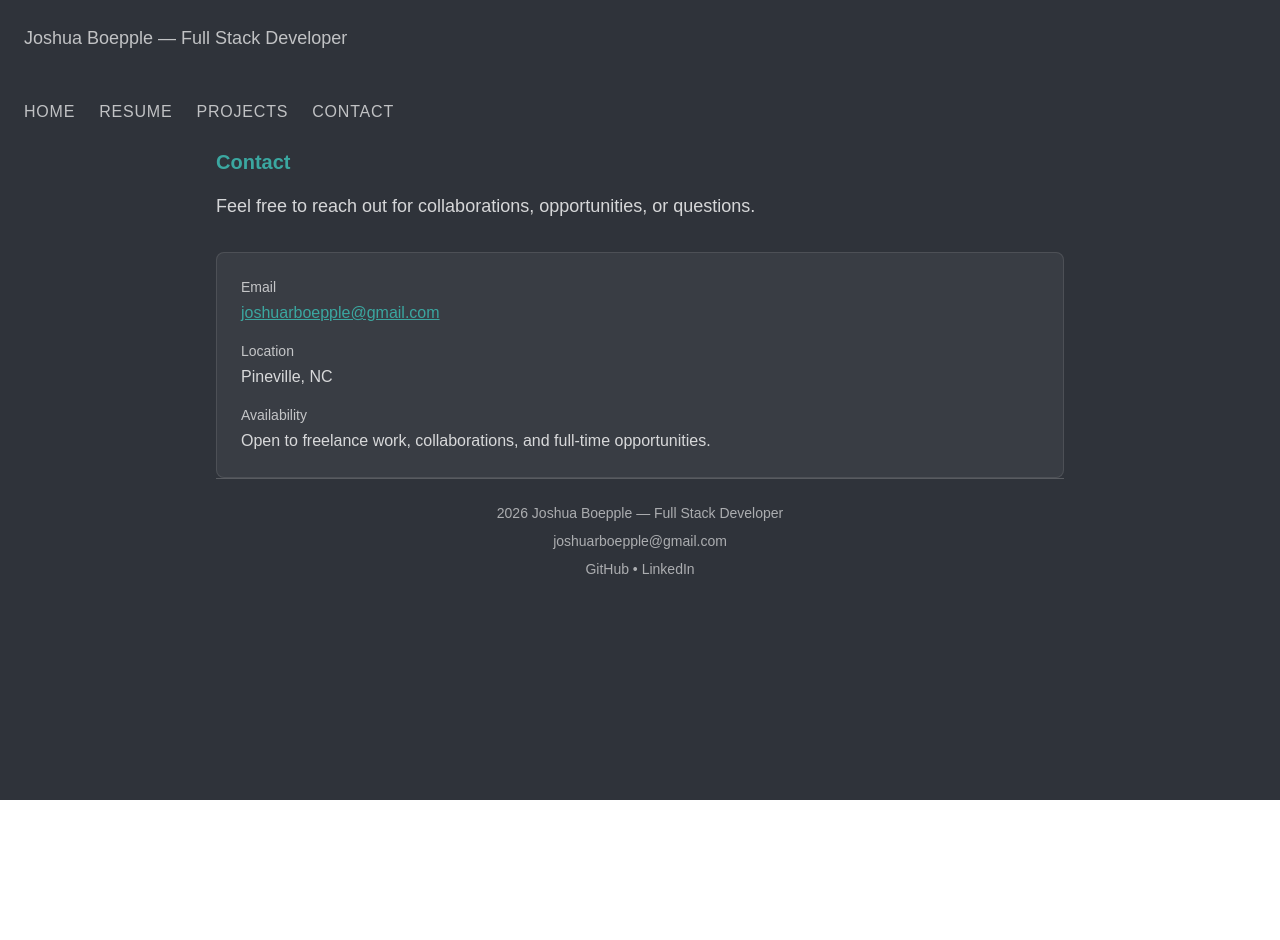
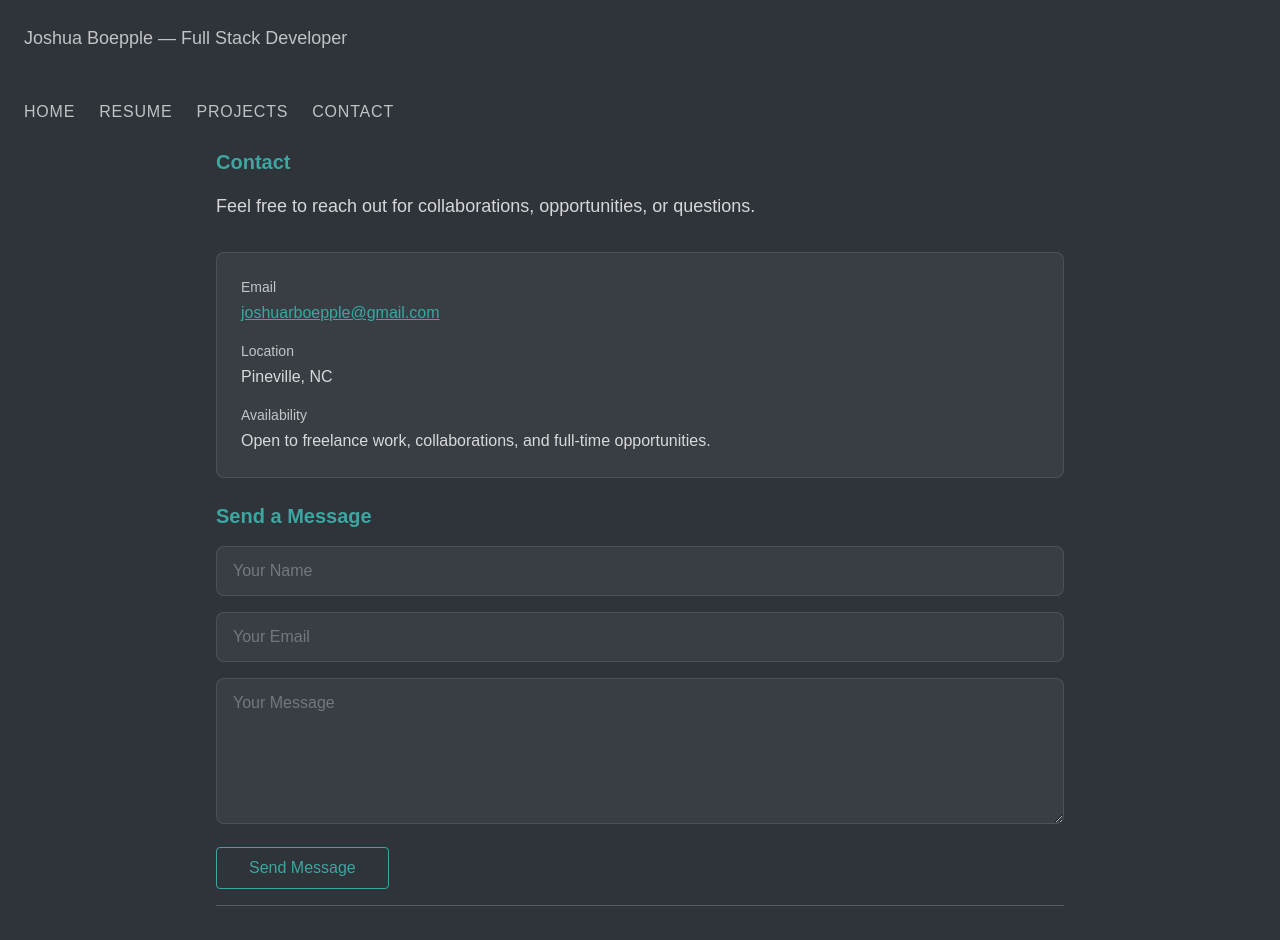
Before and after one commit to jboe26/portfolio_2026, a Next.js app: page /contact in a window 1280 px wide. Shown: the top 940 px of the page. Before the commit the page ends 800 px from the top, so only its background shows below. Built offline with nearby package versions, Linux system fonts and the light colour scheme.

Commit message:
add working contact form with nodemailer

```diff
--- /dev/null
+++ b/app/api/contact/route.ts
@@ -0,0 +1,28 @@
+import { NextResponse } from "next/server";
+import nodemailer from "nodemailer";
+
+export async function POST(request: Request) {
+  try {
+    const body = await request.json();
+    const { name, email, message } = body;
+
+    const transporter = nodemailer.createTransport({
+      service: "gmail",
+      auth: {
+        user: process.env.EMAIL_USER,
+        pass: process.env.EMAIL_PASS,
+      },
+    });
+
+    await transporter.sendMail({
+      from: email,
+      to: process.env.EMAIL_USER,
+      subject: `New contact form submission from  ${name}`,
+      text: message,
+    });
+
+    return NextResponse.json({ success: true });
+  } catch (error) {
+    return NextResponse.json({ success: false, error }, { status: 500 });
+  }
+}
--- a/app/contact/page.tsx
+++ b/app/contact/page.tsx
@@ -1,4 +1,32 @@
+"use client";
+import { useState } from "react";
+
 export default function ContactPage() {
+  const [name, setName] = useState("");
+  const [email, setEmail] = useState("");
+  const [message, setMessage] = useState("");
+  const [status, setStatus] = useState("");
+
+  const handleSubmit = async (e: React.FormEvent) => {
+    e.preventDefault();
+    setStatus("Sending...");
+
+    const res = await fetch("/api/contact", {
+      method: "POST",
+      headers: {
+        "Content-Type": "application/json",
+      },
+      body: JSON.stringify({ name, email, message }),
+    });
+
+    const data = await res.json();
+    if (data.success) {
+      setStatus("Message sent!");
+    } else {
+      setStatus("Something went wrong. Please try again.");
+    }
+  };
+
   return (
     <main className="min-h-screen bg-[#2f333a] text-white">
       {/* Identity Header */}
@@ -69,8 +97,44 @@ export default function ContactPage() {
           </div>
         </div>
 
+        <div>
+          <h2 className="mb-4 mt-6 text-xl font-bold mb-4 text-[#3ba7a0]">
+            Send a Message
+          </h2>
+          <form onSubmit={handleSubmit} className="space-y-4">
+            <input
+              type="text"
+              placeholder="Your Name"
+              value={name}
+              onChange={(e) => setName(e.target.value)}
+              className="w-full bg-white/5 border border-white/10 rounded-lg px-4 py-3 text-white placeholder:text-white/30 outline-none"
+            />
+            <input
+              type="email"
+              placeholder="Your Email"
+              value={email}
+              onChange={(e) => setEmail(e.target.value)}
+              className="w-full bg-white/5 border border-white/10 rounded-lg px-4 py-3 text-white placeholder:text-white/30 outline-none"
+            />
+            <textarea
+              placeholder="Your Message"
+              value={message}
+              onChange={(e) => setMessage(e.target.value)}
+              rows={5}
+              className="w-full bg-white/5 border border-white/10 rounded-lg px-4 py-3 text-white placeholder:text-white/30 outline-none"
+            />
+            <button
+              type="submit"
+              className="border border-[#3ba7a0] text-[#3ba7a0] px-8 py-2 mb-4 rounded hover:bg-[#3ba7a0] hover:text-black transition"
+            >
+              Send Message
+            </button>
+            {status && <p className="text-white/60 text-sm">{status}</p>}
+          </form>
+        </div>
+
         {/* Footer */}
-        <footer className="border-t border-white/20 py-6">
+        <footer className="border-t border-white/20 py-8">
           <p className="text-sm text-white/60 text-center">
             {new Date().getFullYear()} Joshua Boepple — Full Stack Developer
           </p>
--- a/app/dashboard/page.tsx
+++ b/app/dashboard/page.tsx
@@ -10,25 +10,25 @@ export default function Dashboard() {
       <nav className="p-6 flex gap-6 text-md text-white/70 uppercase tracking-wider">
         <a
           href="/dashboard"
-          className="hover:text-white transition-colors duration-200"
+          className="hover:text-white transition-colors duration-200 cursor-pointer"
         >
           Home
         </a>
         <a
           href="/resume"
-          className="hover:text-white transition-colors duration-200"
+          className="hover:text-white transition-colors duration-200 cursor-pointer"
         >
           Resume
         </a>
         <a
           href="/projects"
-          className="hover:text-white transition-colors duration-200"
+          className="hover:text-white transition-colors duration-200 cursor-pointer"
         >
           Projects
         </a>
         <a
           href="/contact"
-          className="hover:text-white transition-colors duration-200"
+          className="hover:text-white transition-colors duration-200 cursor-pointer"
         >
           Contact
         </a>
--- a/package.json
+++ b/package.json
@@ -10,12 +10,14 @@
   },
   "dependencies": {
     "next": "16.2.6",
+    "nodemailer": "^8.0.7",
     "react": "19.2.4",
     "react-dom": "19.2.4"
   },
   "devDependencies": {
     "@tailwindcss/postcss": "^4",
     "@types/node": "^20",
+    "@types/nodemailer": "^8.0.0",
     "@types/react": "^19",
     "@types/react-dom": "^19",
     "eslint": "^9",
```
Also changed, not shown: 1 other file (tests, documents, lock files or other folders).
